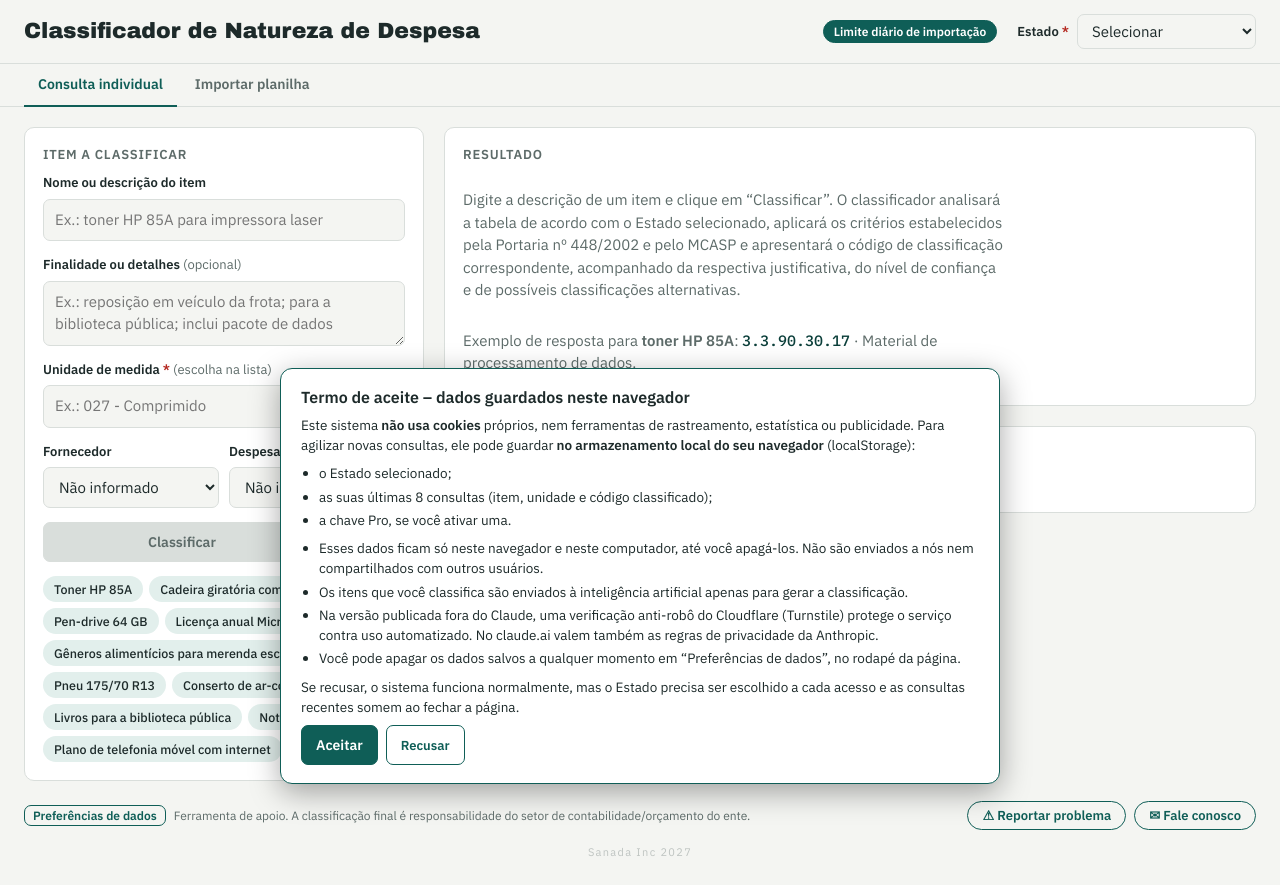
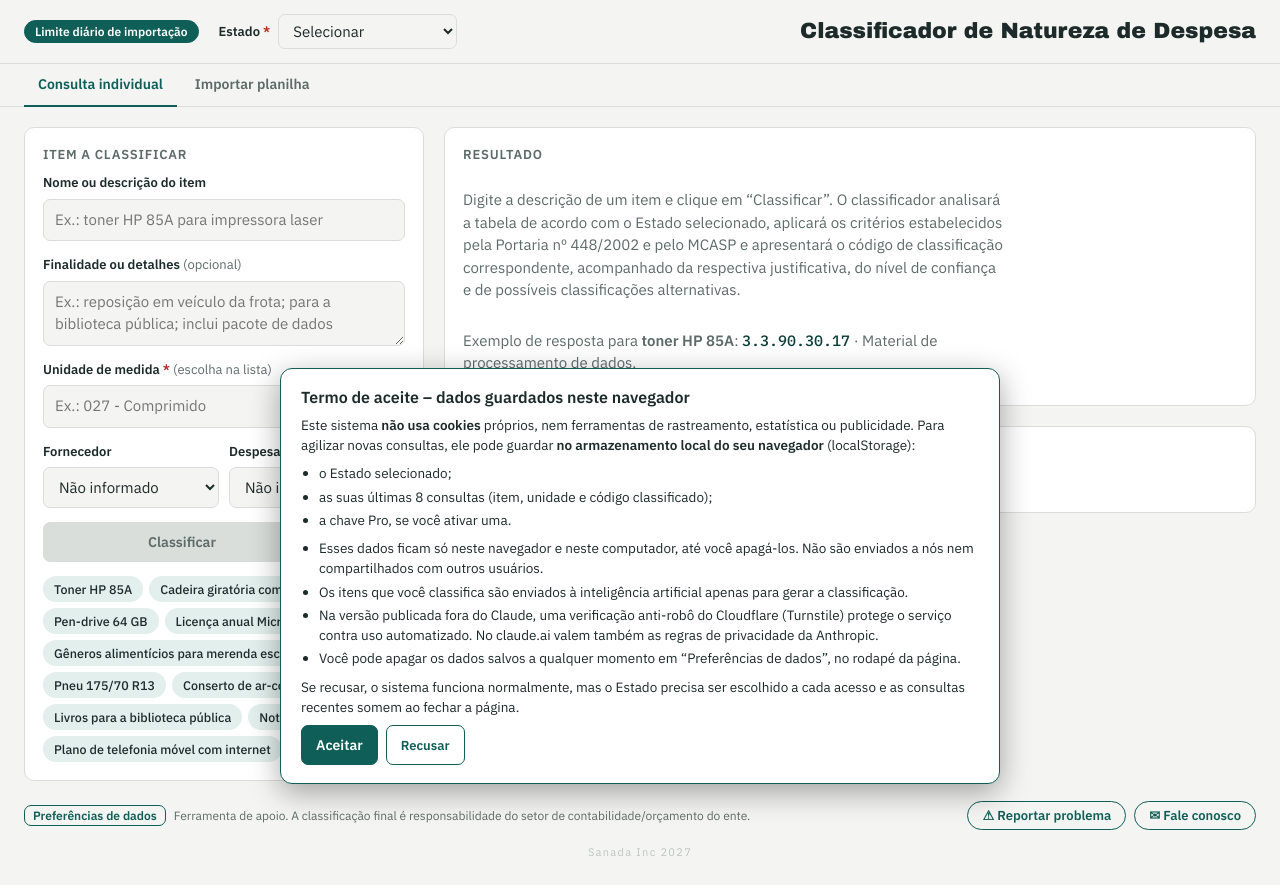
Before and after one commit to thiagosnd2/classifica-o, a plain HTML site: page index.html in a window 1280 px wide. Drawn offline with Linux system fonts and the light colour scheme.

Commit message:
Topo: Estado e selo à esquerda, título à direita
Co-Authored-By: Claude Opus 5.5 <noreply@anthropic.com>
Claude-Session: https://claude.ai/code/session_01Eh9CCitVMTbBhH7PhFiVrE

```diff
--- a/index.html
+++ b/index.html
@@ -172,6 +172,7 @@ td.j{color:var(--muted);min-width:260px}
 .seg button[aria-pressed="true"]{background:var(--accent-soft);color:var(--ink)}
 .errlist{margin:6px 0 0;padding-left:18px;font-size:13px}
 .ufbox{display:flex;align-items:center;gap:8px;flex-wrap:wrap}
+header h1{text-align:right;margin-left:auto}
 .ufbox label{margin:0}
 .ufbox select{width:auto;padding:6px 10px}
 .ubad{color:var(--bad)}
@@ -227,8 +228,8 @@ footer .marca{flex-basis:100%;text-align:center;font-size:11px;letter-spacing:.1
 </head>
 <body>
 <!-- Cabeçalho: título, campo da chave Pro e seletor de Estado (obrigatório). -->
+<!-- Topo: Estado e selo do plano à esquerda, título à direita (desde 25/11/2026) -->
 <header>
-  <h1>Classificador de Natureza de Despesa</h1>
   <div class="ufbox">
     <form id="pro-form" class="pro-box" autocomplete="off">
       <span id="pro-status" class="pill">Plano gratuito</span>
@@ -236,6 +237,7 @@ footer .marca{flex-basis:100%;text-align:center;font-size:11px;letter-spacing:.1
       <button class="ghost" type="submit" id="pro-btn" style="padding:6px 10px">Ativar</button>
     </form>
     <label for="uf">Estado <span class="ubad" aria-hidden="true">*</span></label><select id="uf" required aria-required="true"><option value="">Selecionar</option></select></div>
+  <h1>Classificador de Natureza de Despesa</h1>
 </header>
 <!-- Abas: Consulta individual (gratuita) e Importar planilha (Pro). -->
 <nav class="tabs" aria-label="Modo">
```
